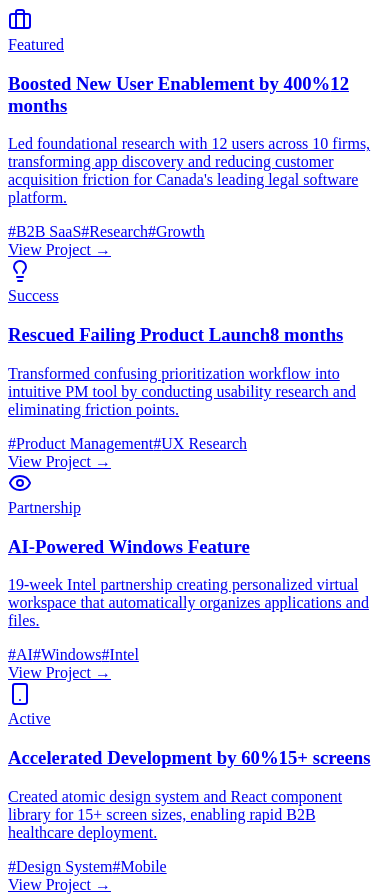
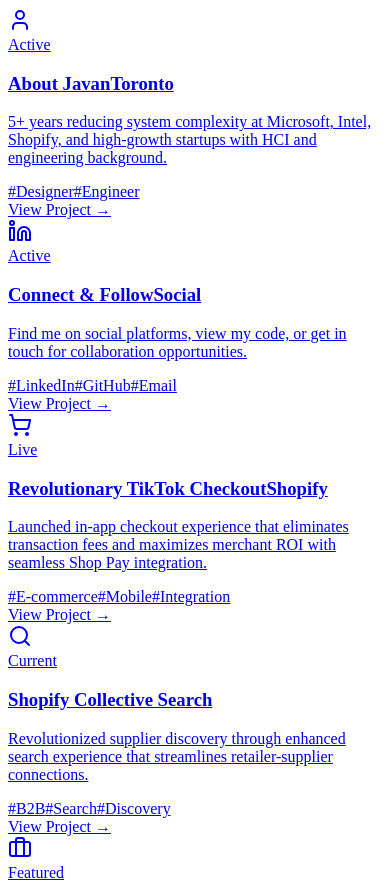
Before and after one commit to JWZY/jwzy.github.io, a Next.js app: page / in a window 390 px wide. Shown: the top 896 px of the page. Built offline with nearby package versions, Linux system fonts and the light colour scheme.

Commit message:
Updated content to match

```diff
--- a/components/kokonutui/bento-grid.tsx
+++ b/components/kokonutui/bento-grid.tsx
@@ -1,6 +1,6 @@
 import type React from "react"
 import { cn } from "@/lib/utils"
-import { Briefcase, Users, Lightbulb, Smartphone, GraduationCap, Eye, Gamepad2 } from "lucide-react"
+import { Briefcase, Users, Lightbulb, Smartphone, GraduationCap, Eye, Gamepad2, ShoppingCart, Search, User, Github, Linkedin, Mail, Palette } from "lucide-react"
 import Link from "next/link"
 import { Card, CardHeader, CardContent, CardFooter } from "@/components/ui/card"
 
@@ -15,6 +15,7 @@ interface BentoItem {
   colSpan?: number
   hasPersistentHover?: boolean
   href: string
+  customClassName?: string
 }
 
 interface BentoGridProps {
@@ -22,6 +23,48 @@ interface BentoGridProps {
 }
 
 const itemsSample: BentoItem[] = [
+  // Priority 1: Hero/Featured (Top)
+  {
+    title: "About Javan",
+    description: "5+ years reducing system complexity at Microsoft, Intel, Shopify, and high-growth startups with HCI and engineering background.",
+    icon: <User className="w-4 h-4 text-amber-500" />,
+    meta: "Toronto",
+    tags: ["Designer", "Engineer"],
+    colSpan: 2,
+    href: "/about",
+  },
+  // Social Links - Desktop Version (hidden on mobile)
+  {
+    title: "Connect & Follow",
+    description: "Find me on social platforms, view my code, or get in touch for collaboration opportunities.",
+    icon: <Linkedin className="w-4 h-4 text-blue-600" />,
+    meta: "Social",
+    tags: ["LinkedIn", "GitHub", "Email"],
+    href: "https://www.linkedin.com/in/javanwang/",
+    customClassName: "hidden md:block",
+  },
+
+  // Priority 2: Current Work (Shopify)
+  {
+    title: "Revolutionary TikTok Checkout",
+    meta: "Shopify",
+    description: "Launched in-app checkout experience that eliminates transaction fees and maximizes merchant ROI with seamless Shop Pay integration.",
+    icon: <ShoppingCart className="w-4 h-4 text-emerald-500" />,
+    status: "Live",
+    tags: ["E-commerce", "Mobile", "Integration"],
+    colSpan: 2,
+    href: "https://www.shopify.com/checkout",
+  },
+  {
+    title: "Shopify Collective Search",
+    description: "Revolutionized supplier discovery through enhanced search experience that streamlines retailer-supplier connections.",
+    icon: <Search className="w-4 h-4 text-purple-500" />,
+    status: "Current",
+    tags: ["B2B", "Search", "Discovery"],
+    href: "https://www.shopify.com/collective",
+  },
+
+  // Priority 3: Major Achievements
   {
     title: "Boosted New User Enablement by 400%",
     meta: "12 months",
@@ -31,22 +74,23 @@ const itemsSample: BentoItem[] = [
     status: "Featured",
     tags: ["B2B SaaS", "Research", "Growth"],
     colSpan: 2,
-    hasPersistentHover: true,
     href: "https://www.clio.com/partnerships/developers/",
   },
   {
     title: "Rescued Failing Product Launch",
     meta: "8 months",
     description: "Transformed confusing prioritization workflow into intuitive PM tool by conducting usability research and eliminating friction points.",
-    icon: <Lightbulb className="w-4 h-4 text-emerald-500" />,
+    icon: <Lightbulb className="w-4 h-4 text-red-500" />,
     status: "Success",
     tags: ["Product Management", "UX Research"],
     href: "https://roadmunk.com",
   },
+
+  // Priority 4: Technical/Partnership Work
   {
     title: "AI-Powered Windows Feature",
     description: "19-week Intel partnership creating personalized virtual workspace that automatically organizes applications and files.",
-    icon: <Eye className="w-4 h-4 text-red-500" />,
+    icon: <Eye className="w-4 h-4 text-indigo-500" />,
     status: "Partnership",
     tags: ["AI", "Windows", "Intel"],
     href: "https://www.intel.com",
@@ -54,7 +98,7 @@ const itemsSample: BentoItem[] = [
   {
     title: "Accelerated Development by 60%",
     description: "Created atomic design system and React component library for 15+ screen sizes, enabling rapid B2B healthcare deployment.",
-    icon: <Smartphone className="w-4 h-4 text-amber-500" />,
+    icon: <Smartphone className="w-4 h-4 text-teal-500" />,
     meta: "15+ screens",
     tags: ["Design System", "Mobile"],
     href: "https://www.noom.com",
@@ -62,11 +106,13 @@ const itemsSample: BentoItem[] = [
   {
     title: "$4 Physics Education Kit",
     description: "10-week Microsoft partnership creating trebuchet kit with Arduino sensors and P5.js visualization for 4th grade classrooms.",
-    icon: <GraduationCap className="w-4 h-4 text-purple-500" />,
+    icon: <GraduationCap className="w-4 h-4 text-orange-500" />,
     meta: "Microsoft",
     tags: ["Education", "STEM"],
     href: "https://www.microsoft.com/en-us/education",
   },
+
+  // Priority 5: Research & Creative
   {
     title: "HoloLens Film Industry Research",
     meta: "5 months",
@@ -81,22 +127,45 @@ const itemsSample: BentoItem[] = [
     meta: "40+ players",
     description:
       "Designed core game systems and conducted longitudinal diary studies with 171 feedback entries, balancing player satisfaction with technical constraints.",
-    icon: <Gamepad2 className="w-4 h-4 text-indigo-500" />,
+    icon: <Gamepad2 className="w-4 h-4 text-violet-500" />,
     status: "Alpha Test",
     tags: ["Gaming", "Mobile", "UX Research"],
-    colSpan: 2,
     href: "https://uken.com",
+  },
+  {
+    title: "Playground Projects",
+    meta: "Side Projects",
+    description: "Experimental designs, creative coding projects, and fun explorations outside of client work.",
+    icon: <Palette className="w-4 h-4 text-pink-500" />,
+    status: "Creative",
+    tags: ["Experiments", "Creative", "Fun"],
+    href: "/playground",
+  },
+
+  // Social Links - Mobile Version (hidden on desktop)
+  {
+    title: "Connect & Follow",
+    description: "Find me on social platforms, view my code, or get in touch for collaboration opportunities.",
+    icon: <Linkedin className="w-4 h-4 text-blue-600" />,
+    meta: "Social",
+    tags: ["LinkedIn", "GitHub", "Email"],
+    href: "https://www.linkedin.com/in/javanwang/",
+    customClassName: "md:hidden",
   },
 ]
 
 export default function BentoGrid({ items = itemsSample }: BentoGridProps) {
   return (
     <div className="grid grid-cols-1 md:grid-cols-3 gap-3 p-4 max-w-7xl mx-auto">
-      {items.map((item) => (
+      {items.map((item, index) => (
         <Link
           href={item.href}
-          key={`${item.title}-${item.status || item.meta}`}
-          className={cn(item.colSpan || "col-span-1", item.colSpan === 2 ? "md:col-span-2" : "")}
+          key={`${item.title}-${item.status || item.meta}-${index}`}
+          className={cn(
+            item.colSpan || "col-span-1",
+            item.colSpan === 2 ? "md:col-span-2" : "",
+            item.customClassName
+          )}
           target="_blank"
           rel="noopener noreferrer"
         >
```
Also changed, not shown: vanillaHTMLSite/high-impact-portfolio-headers.md (+40 -14 lines).
